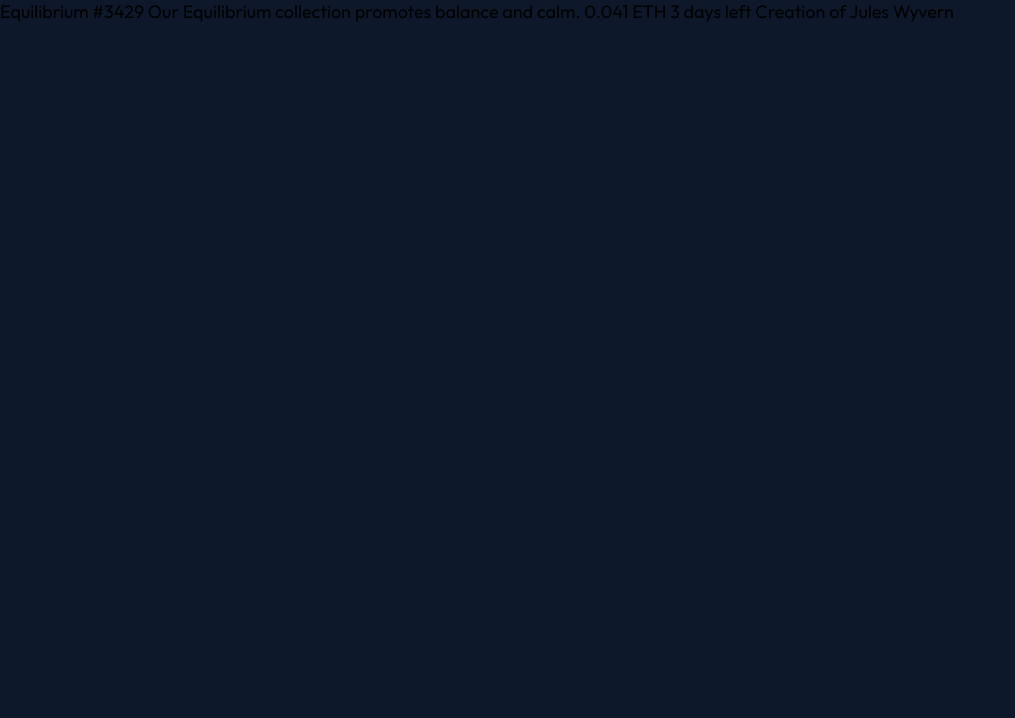
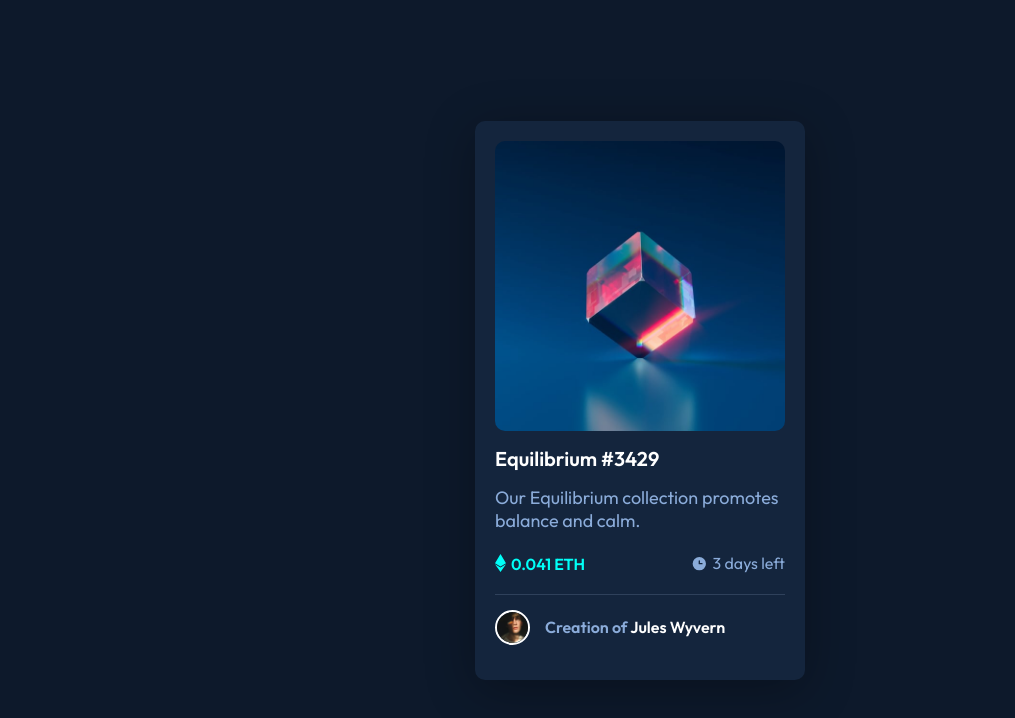
Before and after one commit to ConradMcGrifter/NFT-preview-card, a plain HTML site: page index.html in a window 1280 px wide. Shown: the whole page, without its empty margins (0-1015 px from the left). Drawn offline with Linux system fonts and the light colour scheme.

Commit message:
card styled

```diff
--- a/index.html
+++ b/index.html
@@ -16,7 +16,33 @@
         <title>Frontend Mentor | NFT preview card component</title>
     </head>
     <body>
-        Equilibrium #3429 Our Equilibrium collection promotes balance and calm.
-        0.041 ETH 3 days left Creation of Jules Wyvern
+        <div class="card">
+            <div class="cardImg-wrap">
+                <img
+                    src="images/image-equilibrium.jpg"
+                    alt=""
+                    class="card__img"
+                />
+                <div class="card__imgHover"></div>
+            </div>
+            <h1 class="card__title">Equilibrium #3429</h1>
+            <p class="card__info">
+                Our Equilibrium collection promotes balance and calm.
+            </p>
+            <div class="cardPrice-wrap">
+                <p class="card__price">0.041 ETH</p>
+                <p class="card__duration">3 days left</p>
+            </div>
+            <div class="cardAuthor-wrap">
+                <img
+                    src="images/image-avatar.png"
+                    alt=""
+                    class="avatar card__avatar"
+                />
+                <p class="card__author">
+                    Creation of <span class="card__name">Jules Wyvern</span>
+                </p>
+            </div>
+        </div>
     </body>
 </html>
--- a/styles/base/_base.scss
+++ b/styles/base/_base.scss
@@ -1,5 +1,5 @@
 /* ----------------------------------------------*\
-    #BASE
+    BASE -> #BASE
 \*-----------------------------------------------*/
 
 html {
@@ -17,8 +17,10 @@ html {
 }
 
 body {
-    min-height: 100%;
     background: color(main-BG);
+    display: grid;
     font-family: $font-stack;
     font-size: 1.8rem;
+    min-height: 100%;
+    place-items: center;
 }
--- /dev/null
+++ b/styles/components/_avatar.scss
@@ -0,0 +1,9 @@
+/* ----------------------------------------------*\
+    COMPONENTS -> #AVATAR
+\*-----------------------------------------------*/
+
+.avatar {
+    border: solid white 0.2rem;
+    border-radius: 999px;
+    width: 100%;
+}
--- /dev/null
+++ b/styles/components/_card.scss
@@ -0,0 +1,120 @@
+/* ----------------------------------------------*\
+    COMPONENTS -> #CARD
+\*-----------------------------------------------*/
+
+.card {
+    background-color: color(card-BG);
+    border-radius: 1rem;
+    box-shadow: 0 10px 50px rgba(0, 0, 0, 0.301);
+    padding: 2rem;
+    width: 33rem;
+}
+
+.cardImg-wrap {
+    position: relative;
+    cursor: pointer;
+
+    &:hover .card__imgHover {
+        opacity: 1;
+        transition: opacity 0.5s;
+    }
+}
+
+// this is the element that gets displayed when the "cardImg-wrap" is hovered
+.card__imgHover {
+    background: url("../images/icon-view.svg") no-repeat center,
+        linear-gradient(
+            hsla(178, 100%, 50%, 0.473),
+            hsla(178, 100%, 50%, 0.473)
+        );
+
+    border-radius: 1rem;
+    inset: 0;
+    opacity: 0;
+    position: absolute;
+}
+
+.card__img {
+    border-radius: 1rem;
+    display: block;
+    width: 100%;
+}
+
+.card__title {
+    color: white;
+    cursor: pointer;
+    font-size: 2rem;
+    margin-top: $card-elements-margin;
+
+    &:hover {
+        color: color(text-highlight);
+    }
+}
+
+.card__info {
+    color: color(text);
+    font-size: 1.8rem;
+    margin-top: $card-elements-margin;
+}
+
+// this wraps the price and duration elements
+.cardPrice-wrap {
+    align-items: center;
+    display: flex;
+    justify-content: space-between;
+    padding: 2rem 0;
+}
+
+.card__price {
+    color: color(text-highlight);
+    font-size: 1.6rem;
+    font-weight: 600;
+
+    &::before {
+        content: url("../images/icon-ethereum.svg");
+        position: relative;
+        top: 0.25rem;
+        margin-right: 0.5rem;
+    }
+}
+
+.card__duration {
+    color: color(text);
+    font-size: 1.6rem;
+
+    &::before {
+        content: url("../images/icon-clock.svg");
+        position: relative;
+        top: 0.25rem;
+        margin-right: 0.5rem;
+    }
+}
+
+// this wraps the author name + avatar
+.cardAuthor-wrap {
+    align-items: center;
+    border-top: 0.1rem solid color(line);
+    display: flex;
+    padding: 1.5rem 0;
+}
+
+//this sets the width of the avatar component for the card component
+.card__avatar {
+    width: 3.5rem;
+}
+
+.card__author {
+    color: color(text);
+    margin-left: $card-elements-margin;
+    font-size: 1.6rem;
+    font-weight: 600;
+}
+
+.card__name {
+    color: white;
+    cursor: pointer;
+
+    &:hover {
+        color: color(text-highlight);
+    }
+}
--- a/styles/main.scss
+++ b/styles/main.scss
@@ -2,4 +2,5 @@
 
 @import "utils/variables", "utils/functions", "utils/mixins";
 @import "base/base";
-@import "objects/wrappers";
+@import "components/avatar";
+@import "components/card";
--- a/styles/objects/_wrappers.scss
+++ /dev/null
@@ -1,3 +0,0 @@
-/* ----------------------------------------------*\
-    #WRAPPERS
-\*-----------------------------------------------*/
--- a/styles/utils/_functions.scss
+++ b/styles/utils/_functions.scss
@@ -1,3 +1,7 @@
+/* ----------------------------------------------*\
+    UTILS -> #FUNCTIONS
+\*-----------------------------------------------*/
+
 @function color($color-name) {
     @return map-get($colors, $color-name);
 }
--- a/styles/utils/_mixins.scss
+++ b/styles/utils/_mixins.scss
@@ -1,3 +1,7 @@
+/* ----------------------------------------------*\
+    UTILS -> #MIXINS
+\*-----------------------------------------------*/
+
 @mixin flexCenter($direction: column) {
     display: flex;
     align-items: center;
--- a/styles/utils/_variables.scss
+++ b/styles/utils/_variables.scss
@@ -1,5 +1,5 @@
 /* ----------------------------------------------*\
-    #VARIABLES
+    UTILS -> #VARIABLES
 \*-----------------------------------------------*/
 
 $colors: (
@@ -11,3 +11,4 @@ $colors: (
 );
 
 $font-stack: "Outfit", sans-serif;
+$card-elements-margin: 1.5rem;
```
Also changed, not shown: css/main.css, 2 other files.
